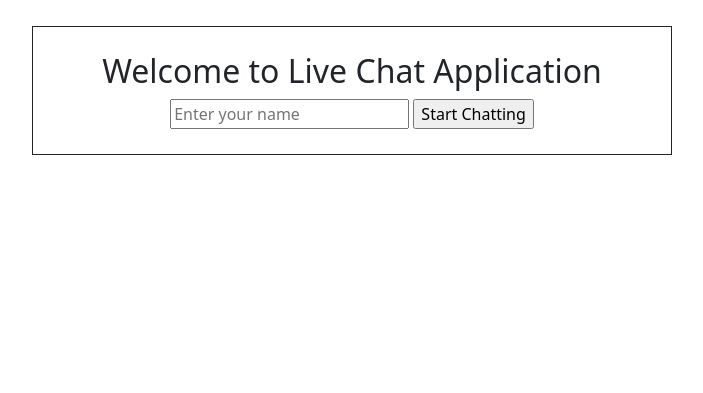
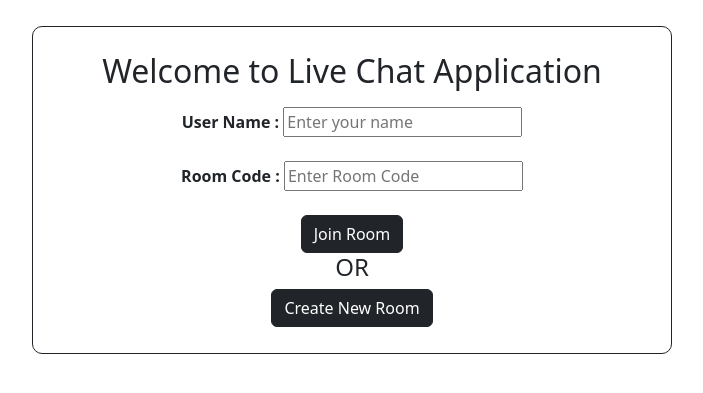
Before and after one commit to adhirajpandey/Chat-Room, a Flask app: page / in a window 1280 px wide. Shown: the top 393 px of the page, without its empty margins (288-991 px from the left). Run offline with Flask 3, Linux system fonts and the light colour scheme; some libraries are stand-ins or nearby versions.

Commit message:
add index page logic

```diff
--- a/main.py
+++ b/main.py
@@ -1,10 +1,62 @@
-from flask import Flask, render_template
+from flask import Flask, render_template, request, session, redirect, url_for
+from string import ascii_uppercase
+import random
 
 app = Flask(__name__)
+app.secret_key = "hellosecretkey"
 
-@app.route('/')
+rooms = {}
+
+def generate_room_code(length):
+    code = ""
+    for i in range(length):
+        code = code + random.choice(ascii_uppercase)
+
+    if code in rooms:
+        generate_room_code(length)
+    else:
+        return code
+
+@app.route('/', methods=["GET", "POST"])
 def index():
-    return render_template('index.html')
+    session.clear()
+    if request.method == "POST":
+        username = request.form.get("username")
+        roomcode = request.form.get("roomcode")
+        join_room = request.form.get("join-room", False)
+        create_room = request.form.get("create-room", False)
+
+        data = [username, roomcode, join_room, create_room]
+        print(rooms)
+
+        if join_room != False:
+            if roomcode == "":
+                return render_template('index.html', message="Please Input Valid Room Code")
+            elif roomcode not in rooms:
+                return render_template('index.html', message="Room does not Exist")
+            else:
+                room = roomcode
+        else:
+            room = generate_room_code(4)
+            rooms[room] = {"members": 0, "messages": []}
+
+        session["room"] = room
+        session["username"] = username
+
+        return redirect(url_for('room'))
+
+    else:
+        return render_template('index.html')
+
+
+@app.route("/room", methods=["GET"])
+def room():
+    room = session.get("room")
+    if room is None:
+        return redirect(url_for("index"))
+
+    return render_template("room.html")
+
 
 
 if __name__ == '__main__':
--- a/templates/base.html
+++ b/templates/base.html
@@ -8,6 +8,6 @@
         <link href="https://cdn.jsdelivr.net/npm/bootstrap@5.3.2/dist/css/bootstrap.min.css" rel="stylesheet" integrity="sha384-T3c6CoIi6uLrA9TneNEoa7RxnatzjcDSCmG1MXxSR1GAsXEV/Dwwykc2MPK8M2HN" crossorigin="anonymous">
     </head>
     <body>
-        <div class="content">{% block content %} {% endblock %}</div>
+        <div>{% block content %} {% endblock %}</div>
     </body>
 </html>
--- a/templates/index.html
+++ b/templates/index.html
@@ -2,13 +2,29 @@
 
 {% block content %}
 
-<div class="container border border-dark text-center" style="margin-top: 2vw; padding:2vw; width: 50vw;">
+<div class="container border border-dark text-center" style="margin-top: 2vw; padding:2vw; width: 50vw; border-radius:10px;">
     <div>
         <h2>Welcome to Live Chat Application</h2>
     </div>
+    {% if message %}
+        <div>
+            <h4 class="text-danger">{{ message }}</h4>
+        </div>
+    {% endif %}
     <form method="POST" class="form">
-        <input type="text" name="username" placeholder="Enter your name" required />
-        <input type="submit" value="Start Chatting" />
+        <div style="padding-top: 1vh;">
+            <label><strong>User Name : </strong></label>
+            <input type="text" name="username" placeholder="Enter your name" required />
+            <br>
+            <br>
+            <label><strong>Room Code : </strong></label>
+            <input type="text" name="roomcode" placeholder="Enter Room Code" />
+            <br>
+            <br>
+            <button class="btn btn-dark" type="submit" name="join-room">Join Room</button>
+            <h4>OR</h4>
+            <button class="btn btn-dark" type="submit" name="create-room">Create New Room</button>
+        </div>
     </form>
 </div>
 
```
